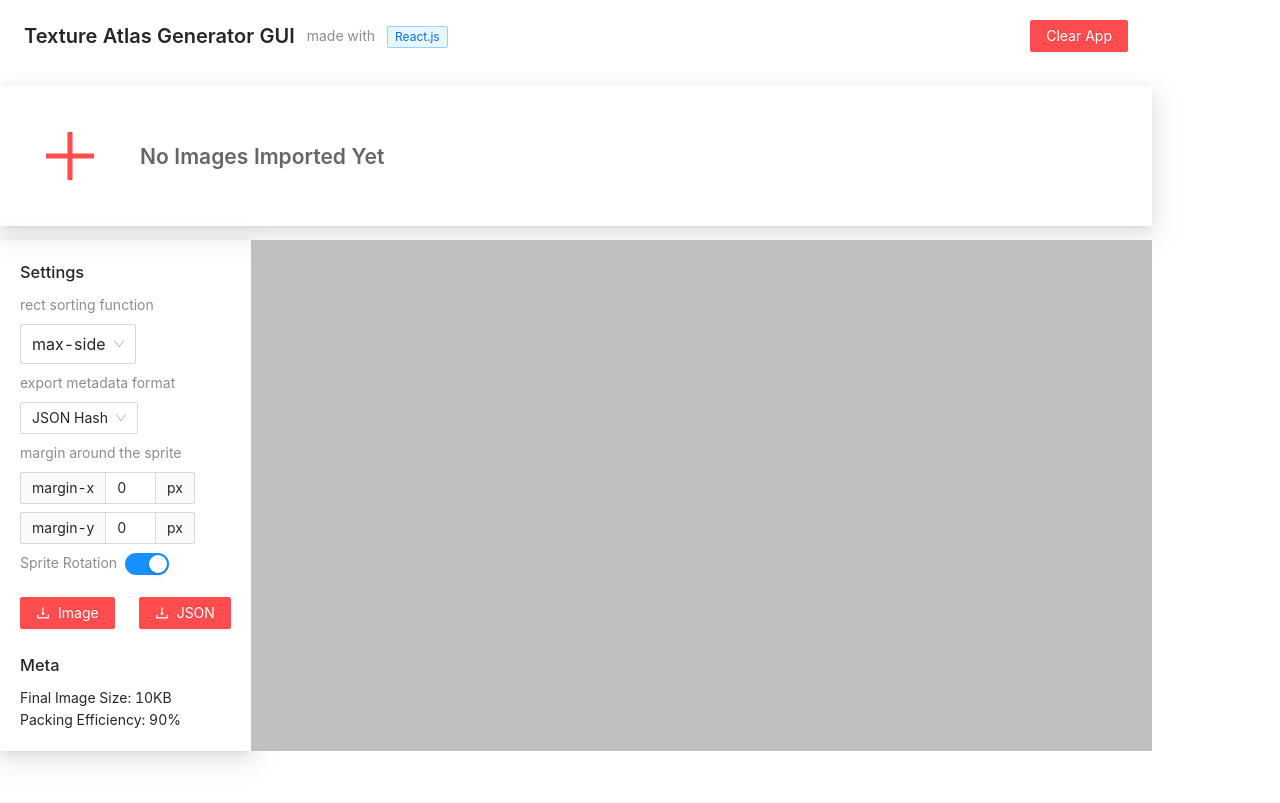
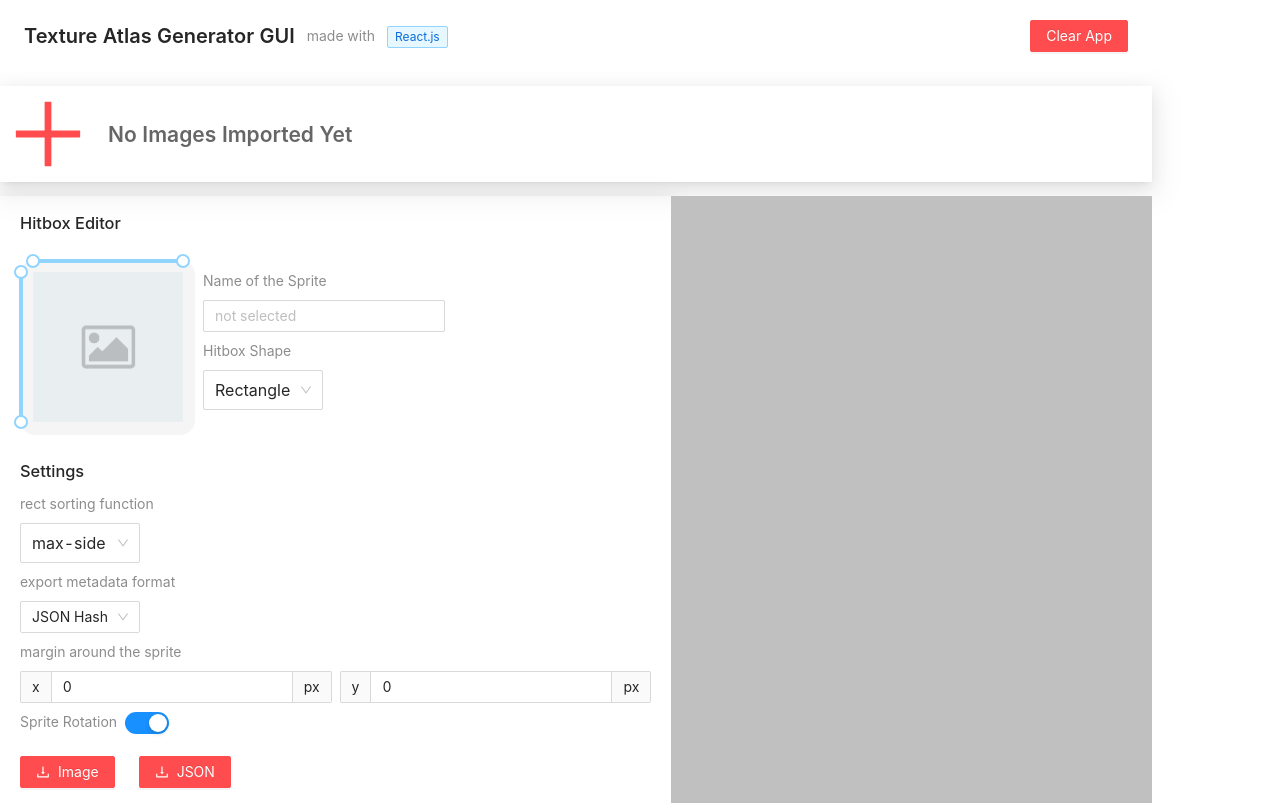
Before and after one commit to cosmicsplendor/texture-atlas-generator-gui, a React app: page / in a window 1280 px wide. Built offline with nearby package versions, Linux system fonts and the light colour scheme; the HTML template or start-up script is replaced by a standard one.

Commit message:
Finish hitbox editor skeleton

```diff
--- a/src/components/ImportPanel/ImportedItemsList/ImportedItem.js
+++ b/src/components/ImportPanel/ImportedItemsList/ImportedItem.js
@@ -3,14 +3,17 @@ import { useContext, useCallback } from "react"
 import AppContext from "../../../AppContext"
 import styles from "../style.css"
 
-export default ({ src, id }) => {
-    const { importAxns } = useContext(AppContext)
-    const removeImportedItem = useCallback(() => {
+export default ({ src, id, name }) => {
+    const { importAxns, activeSprite, setActiveSprite } = useContext(AppContext)
+    const removeImportedItem = useCallback((e) => {
+        e.stopPropagation()
+        setActiveSprite("")
         importAxns.remove({ id })
     }, [])
+    const imgStyle = activeSprite === id ? styles.activeImportedImg: styles.importedImg
     return (
-        <div className={styles.importedItem}>
-            <img src={src} className={styles.importedImg}/>
+        <div className={styles.importedItem} onClick={() => setActiveSprite(id)}>
+            <img src={src} className={imgStyle}/>
             <div className={styles.rmImportBtn} onClick={removeImportedItem}>
                 <span>&times;</span>
             </div>
--- a/src/components/ImportPanel/style.css
+++ b/src/components/ImportPanel/style.css
@@ -5,6 +5,7 @@
     box-sizing: border-box;
     width: 90%;
     margin: 1em 0;
+    padding: 8px;
 }
 
 .importsContainer {
@@ -12,6 +13,7 @@
     overflow-x: scroll;
     overflow-y: hidden;
     flex-grow: 1;
+    padding: 5px;
 }
 
 .importsContainer::-webkit-scrollbar {
@@ -19,8 +21,8 @@
 }
 
 .importPanelItem {
-    height: 100px;
-    width: 100px;
+    height: 80px;
+    width: 80px;
     border-radius: 5px;
 }
 
@@ -56,13 +58,19 @@
     object-fit: scale-down;
     border: 1px solid #bbb;
     background: url("../../images/checkerboard.png");
-    background-size: 100px 100px;
+    background-size: 80px;
+}
+
+.activeImportedImg {
+    composes: importedImg;
+    border: none;
+    box-shadow: 0px 0px 1px 4px cornflowerblue;
 }
 
 .importBtn {
     composes: importPanelItem;
     color: #ff4d4f;
-    font-size: 60px;
+    font-size: 80px;
     opacity: 1;
     margin-right: 20px;
     display: flex;
--- a/src/components/SidePanel/ControlPanel/index.js
+++ b/src/components/SidePanel/ControlPanel/index.js
@@ -25,7 +25,7 @@ export default () => {
                 <div>
                     <Space direction="vertical">
                         <Text type="secondary">rect sorting function</Text>
-                        <Select value={sortingFn} onChange={value => updateSettings({ sortingFn: value })} size="large">
+                        <Select value={sortingFn} className={styles.select} onChange={value => updateSettings({ sortingFn: value })} size="large">
                             {sortingFns.map((name, i) => <Option key={i} value={name}>{name}</Option>)}
                         </Select>
                     </Space>
@@ -33,7 +33,7 @@ export default () => {
                 <div>
                     <Space direction="vertical">
                         <Text type="secondary">export metadata format</Text>
-                        <Select value={metaFormat} onChange={value => updateSettings({ metaFormat: value })}>
+                        <Select value={metaFormat} className={styles.select} onChange={value => updateSettings({ metaFormat: value })}>
                             {metaFormats.map((name, i) => <Option key={i} value={name}>JSON {name}</Option>)}
                         </Select>
                     </Space>
@@ -41,8 +41,10 @@ export default () => {
                 <div>
                     <Space direction="vertical">
                         <Text type="secondary">margin around the sprite</Text>
-                        <Input className={styles.input} addonBefore="margin-x" value={margin.x} addonAfter="px" onChange={e => updateSettings({ margin: { x: Number(e.target.value) }})}/>
-                        <Input className={styles.input} addonBefore="margin-y" value={margin.y} addonAfter="px" onChange={e => updateSettings({ margin: { y: Number(e.target.value) }})}/>
+                        <Space>
+                            <Input className={styles.input} addonBefore="x" value={margin.x} addonAfter="px" onChange={e => updateSettings({ margin: { x: Number.parseInt(e.target.value || 0) }})}/>
+                            <Input className={styles.input} addonBefore="y" value={margin.y} addonAfter="px" onChange={e => updateSettings({ margin: { y: Number.parseInt(e.target.value || 0) }})}/>
+                        </Space>
                     </Space>
                 </div>
                 <div>
--- a/src/components/SidePanel/MetaPanel.js
+++ b/src/components/SidePanel/MetaPanel.js
@@ -1,15 +1,49 @@
+import { useContext, useMemo } from "react"
+import { Space, Typography, Input, Select, Slider } from "antd"
+
+import AppContext from ".././../AppContext"
+import placeholderImg from "../../images/placeholder.png"
+import styles from "./style.css"
+
+const { Text } = Typography
+const { Option } = Select
+
+const hitboxShapes = [ "Circle", "Rectangle"]
+
 export default () => {
+    const { activeSprite, imports } = useContext(AppContext)
+    console.log({ activeSprite })
+    console.log(imports.find(({ id }) => activeSprite === id))
+    const { src: spriteImg, name } = useMemo(() => {
+        return imports.find(({ id }) => activeSprite === id)
+    }, [ activeSprite ]) || {}
+    const inputsDisabled = !activeSprite
     return (
         <div>
             <h3>
-                Meta
+                Hitbox Editor
             </h3>
-            <div>
-                Final Image Size: 10KB
-            </div>
-            <div>
-                Packing Efficiency: 90%
-            </div>
+            <Space>
+                <Space direction="vertical">
+                   <div className={styles.hitboxEditor}>
+                        <Slider className={styles.hSlider} range={{draggableTrack: true}} defaultValue={[0, 100]}/>
+                        <Slider className={styles.vSlider} vertical range={{draggableTrack: true}} defaultValue={[0, 100]}/>
+                        <img className={styles.metaImage} src={spriteImg || placeholderImg}/>
+                   </div>
+                </Space>
+                <Space direction="vertical">
+                        <Space direction="vertical">
+                            <Text type="secondary">Name of the Sprite</Text>
+                            <Input className={styles.input} value={name} placeholder="not selected"/>
+                        </Space>
+                        <Space direction="vertical">
+                            <Text type="secondary">Hitbox Shape</Text>
+                            <Select value={hitboxShapes[1]} className={styles.select} onChange={value => {/* updateSettings({ sortingFn: value }) */}} size="large">
+                                {hitboxShapes.map((name, i) => <Option key={i} value={name}>{name}</Option>)}
+                            </Select>
+                        </Space>
+                    </Space>
+            </Space>
         </div>
     )
 }
--- a/src/components/SidePanel/index.js
+++ b/src/components/SidePanel/index.js
@@ -4,13 +4,15 @@ import Panel from "../UIPrimitives/Panel"
 import ControlPanel from "./ControlPanel"
 import MetaPanel from "./MetaPanel"
 
+import styles from "./style.css"
+
 
 export default () => {
     return (
-        <Panel>
+        <Panel className={styles.sidePanel}>
             <Space direction="vertical" size="large">
+                <MetaPanel />
                 <ControlPanel />
-                <MetaPanel />
             </Space>
         </Panel>
     )
--- a/src/components/SidePanel/style.css
+++ b/src/components/SidePanel/style.css
@@ -1,6 +1,47 @@
-.input {
-    max-width: 175px;
+.input, .select {
+    width: 120px;
 }
+
+.dropDown {
+    width: 150px;
+}
+
+.sidePanel {
+    padding: 15px 20px;
+}
+
 .axnBtn {
     margin-top: 1em;
 }
+
+.hitboxEditor {
+    position: relative;
+    display: flex;
+    align-items: center;
+    justify-content: center;
+    background: whitesmoke;
+    padding: 15px;
+    width: 175px;
+    height: 175px;
+    margin-top: 15px;
+    border-radius: 15px;
+}
+
+.hitboxEditor>.hSlider {
+    position: absolute;
+    width: 150px;
+    top: -15px;
+}
+
+.hitboxEditor>.vSlider {
+    position: absolute;
+    height: 150px;
+    left: -15px;
+}
+
+.metaImage {
+    width: 150px;
+    height: 150px;
+    object-fit: contain;
+    background: url("../../images/checkerboard.png")
+}
--- a/src/components/UIPrimitives/style.css
+++ b/src/components/UIPrimitives/style.css
@@ -1,4 +1,4 @@
 .panel {
-    padding: 20px;
+    padding: 15px;
     box-shadow: 0 3px 6px -4px rgb(0 0 0 / 12%), 0 6px 16px 0 rgb(0 0 0 / 8%), 0 9px 28px 8px rgb(0 0 0 / 5%)
 }
--- a/src/components/style.css
+++ b/src/components/style.css
@@ -2,7 +2,7 @@
     width: 90%;
     display: flex;
     justify-content: space-between;
-    margin: 1em 0;
+    margin: 0 0 0.5em 0;
 }
 .preview {
     flex: 1;
--- a/src/hooks/useImports.js
+++ b/src/hooks/useImports.js
@@ -9,16 +9,14 @@ export default () => {
             case importAxnTypes.add:
                 const newImport = {
                     id: v4(),
-                    ...payload
+                    ...payload,
+                    name: payload.name.replace(/\..+/, "")
                 }
                 return [ newImport, ...prevImports ]
-            break
             case importAxnTypes.remove:
                 return prevImports.filter(({ id }) => id !== payload.id)
-            break
             case importAxnTypes.clear:
                 return []
-            break
         }
     }, [])
 
@@ -27,7 +25,6 @@ export default () => {
     }, [])
 
     const remove = useCallback(item => {
-        console.log({ type: importAxnTypes.remove, payload: item })
         setImports({ type: importAxnTypes.remove, payload: item })
     }, [])
 
--- a/src/index.js
+++ b/src/index.js
@@ -1,3 +1,4 @@
+import { useState } from "react"
 import reactDOM from "react-dom"
 
 import App from "./components/App"
@@ -7,10 +8,11 @@ import useSettings from "./hooks/useSettings"
 import "./style.css"
 
 const AppContainer = () => {
+    const [ activeSprite, setActiveSprite ] = useState("")
     const { imports, importAxns } = useImport()
     const [ settings, updateSettings ] = useSettings()
     return (
-        <AppContext.Provider value={{ imports, importAxns, settings, updateSettings }} >
+        <AppContext.Provider value={{ imports, importAxns, settings, updateSettings, activeSprite, setActiveSprite }} >
             <App />
         </AppContext.Provider>
     )
--- a/src/utils/texAtlas/index.js
+++ b/src/utils/texAtlas/index.js
@@ -8,7 +8,7 @@ const spriteToTexture = ({ src, name }) => {
     const tex = new Texture({ imgUrl: src })
     tex.width = tex.img.width
     tex.height = tex.img.height
-    tex.name = name.split(".")[0]
+    tex.name = name.replace("\..+$", "")
     return tex
 }
 
```
Also changed, not shown: src/utils/texAtlas/tools/texture packer/index.js (deleted, +0 -28 lines), src/images/placeholder.png (added), 1 other file (tests, documents, lock files or other folders).
